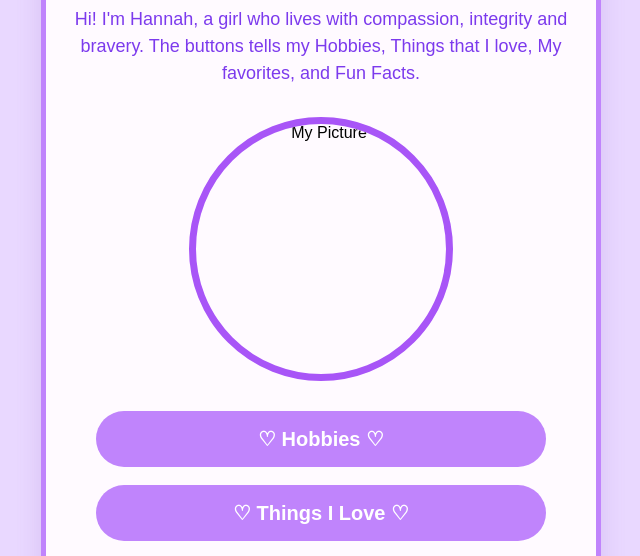
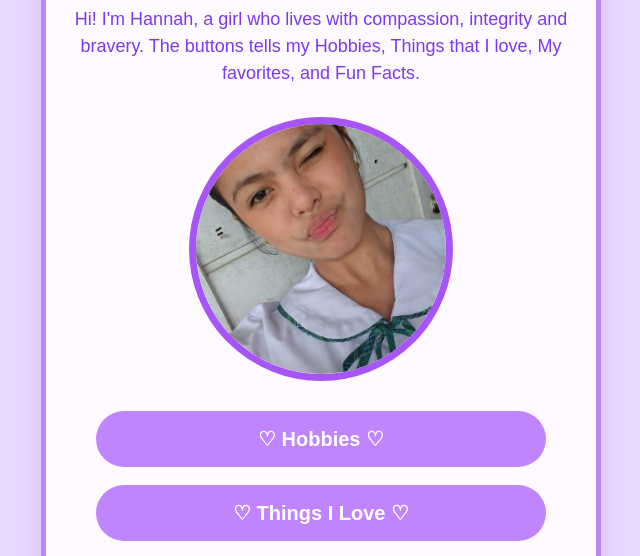
Before and after one commit to chesca-35r/Hannah-s-Portfolio, a plain HTML site: page index.html in a window 1280 px wide. Shown: the part 189-745 px from the top of the page, without its empty margins (319-959 px from the left). Drawn offline with Linux system fonts and the light colour scheme.

Commit message:
Update profile picture in index.html

```diff
--- a/index.html
+++ b/index.html
@@ -95,7 +95,7 @@
         </p>
 
         <div class="profile-pic">
-            <img src="my-picture.jpg" alt="My Picture">
+            <img src="Messenger_creation_B10F23FD-3301-45E8-AFE9-95912FA6AB98.jpeg" alt="My Picture">
         </div>
 
         <button onclick="showInfo('hobbies')">♡ Hobbies ♡</button>
```
